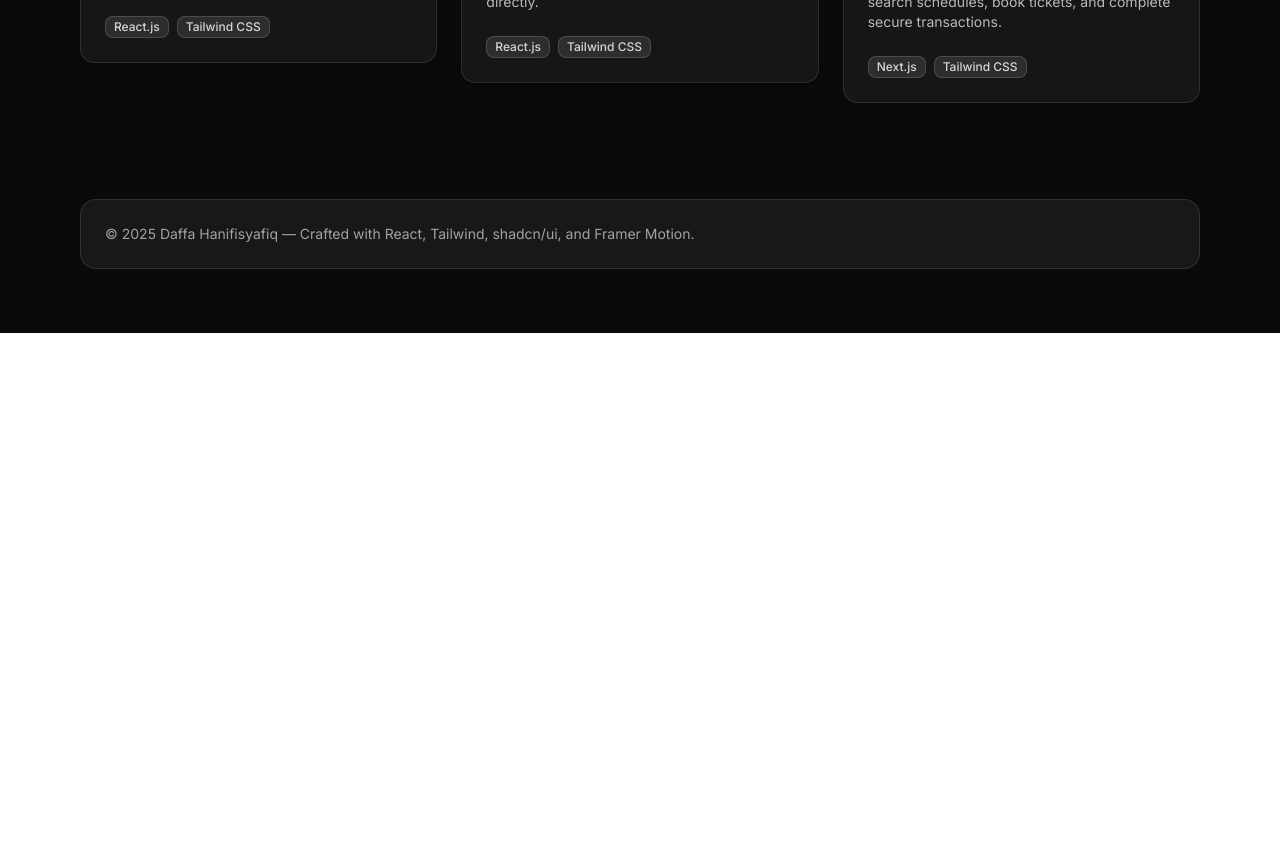
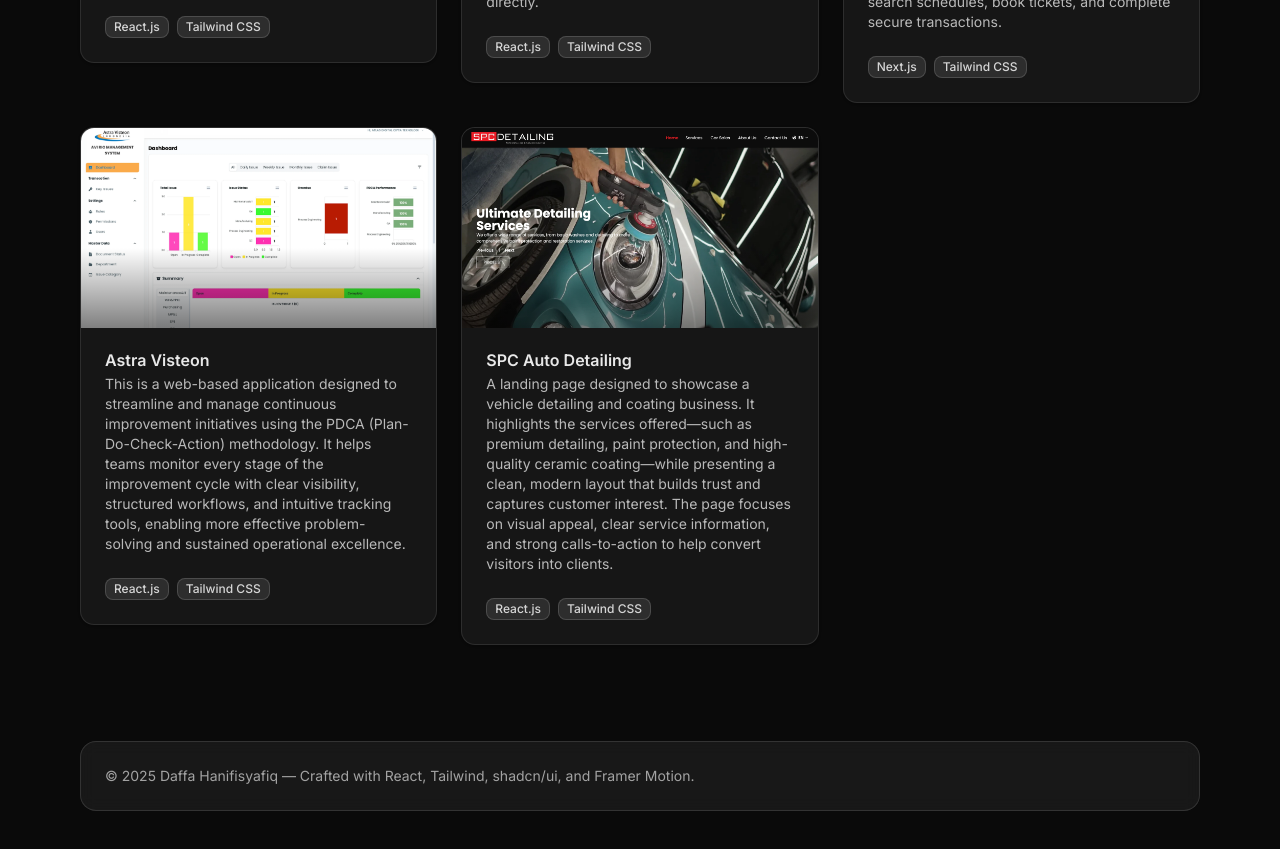
Before and after one commit to mazc0de/daffahanif.my.id, a Next.js app: page / in a window 1280 px wide. Shown: the part 3820-4669 px from the top of the page. Before the commit the page ends 4153 px from the top, so only its background shows below. Built offline with nearby package versions, Linux system fonts and the light colour scheme; a web font is replaced by a local one.

Commit message:
feat: add new projects to projects list

```diff
--- a/constant/projects.ts
+++ b/constant/projects.ts
@@ -48,5 +48,19 @@ export const projects: TProject[] = [
       'Mini BMS Lifestyle is a ferry ticket booking application similar to Tiketkapal.com, available on the Livin Sukha Lifestyle page. It is directly integrated with Bank Mandiri payment services, enabling users to conveniently search schedules, book tickets, and complete secure transactions.',
     tech: ['Next.js', 'Tailwind CSS'],
     link: '#'
+  },
+  {
+    title: 'Astra Visteon',
+    image: '/images/astra-visteon.webp',
+    description: `This is a web-based application designed to streamline and manage continuous improvement initiatives using the PDCA (Plan-Do-Check-Action) methodology. It helps teams monitor every stage of the improvement cycle with clear visibility, structured workflows, and intuitive tracking tools, enabling more effective problem-solving and sustained operational excellence.`,
+    tech: ['React.js', 'Tailwind CSS'],
+    link: '#'
+  },
+  {
+    title: 'SPC Auto Detailing',
+    image: '/images/spc-autodetailing.webp',
+    description: `A landing page designed to showcase a vehicle detailing and coating business. It highlights the services offered—such as premium detailing, paint protection, and high-quality ceramic coating—while presenting a clean, modern layout that builds trust and captures customer interest. The page focuses on visual appeal, clear service information, and strong calls-to-action to help convert visitors into clients.`,
+    tech: ['React.js', 'Tailwind CSS'],
+    link: '#'
   }
 ]
```
Also changed, not shown: public/images/astra-visteon.webp (added), public/images/spc-autodetailing.webp (added).
